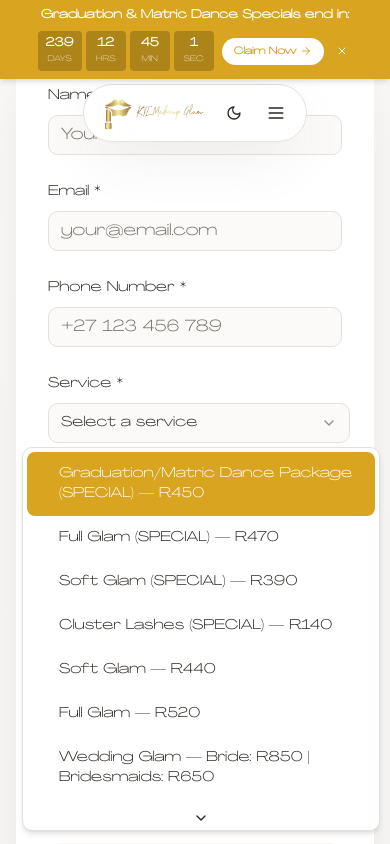
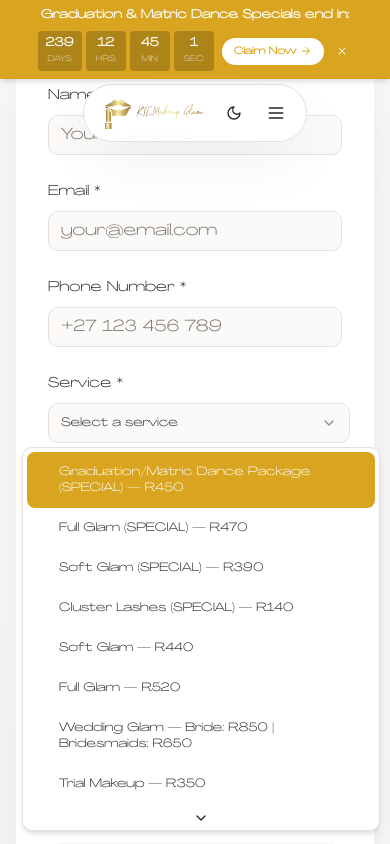
Before and after one commit to archtqwbagncy/ktlmakeupglam, a React (Vite) app: page / in a window 390 px wide. Both pictures are taken after a click on the button "Select a service". Shown: the part 10919-11763 px from the top of the page. Built offline with nearby package versions, Linux system fonts and the light colour scheme; the HTML template or start-up script is replaced by a standard one.

Commit message:
Final attempt to solve service dropdown wrapping: reduce font size on mobile and apply extreme wrapping properties.

```diff
--- a/src/components/ui/select.tsx
+++ b/src/components/ui/select.tsx
@@ -17,12 +17,12 @@ const SelectTrigger = React.forwardRef<
   <SelectPrimitive.Trigger
     ref={ref}
     className={cn(
-      "flex min-h-10 h-auto w-full items-center justify-between rounded-md border border-input bg-background px-3 py-2 text-sm ring-offset-background placeholder:text-muted-foreground focus:outline-none focus:ring-2 focus:ring-ring focus:ring-offset-2 disabled:cursor-not-allowed disabled:opacity-50",
+      "flex min-h-10 h-auto w-full items-center justify-between rounded-md border border-input bg-background px-3 py-2 text-xs sm:text-sm ring-offset-background placeholder:text-muted-foreground focus:outline-none focus:ring-2 focus:ring-ring focus:ring-offset-2 disabled:cursor-not-allowed disabled:opacity-50",
       className,
     )}
     {...props}
   >
-    <div className="flex-1 text-left whitespace-normal break-words">
+    <div className="flex-1 text-left whitespace-normal [overflow-wrap:anywhere]">
       {children}
     </div>
     <SelectPrimitive.Icon asChild>
@@ -107,7 +107,7 @@ const SelectItem = React.forwardRef<
   <SelectPrimitive.Item
     ref={ref}
     className={cn(
-      "relative flex w-full cursor-default select-none items-start rounded-sm py-3 pl-8 pr-2 text-sm outline-none data-[disabled]:pointer-events-none data-[disabled]:opacity-50 focus:bg-accent focus:text-accent-foreground !whitespace-normal",
+      "relative flex w-full cursor-default select-none items-start rounded-sm py-3 pl-8 pr-2 text-xs sm:text-sm outline-none data-[disabled]:pointer-events-none data-[disabled]:opacity-50 focus:bg-accent focus:text-accent-foreground !whitespace-normal",
       className,
     )}
     {...props}
@@ -119,7 +119,7 @@ const SelectItem = React.forwardRef<
     </span>
 
     <SelectPrimitive.ItemText>
-      <span className="block !whitespace-normal break-words">
+      <span className="block !whitespace-normal [overflow-wrap:anywhere] w-full">
         {children}
       </span>
     </SelectPrimitive.ItemText>
```
